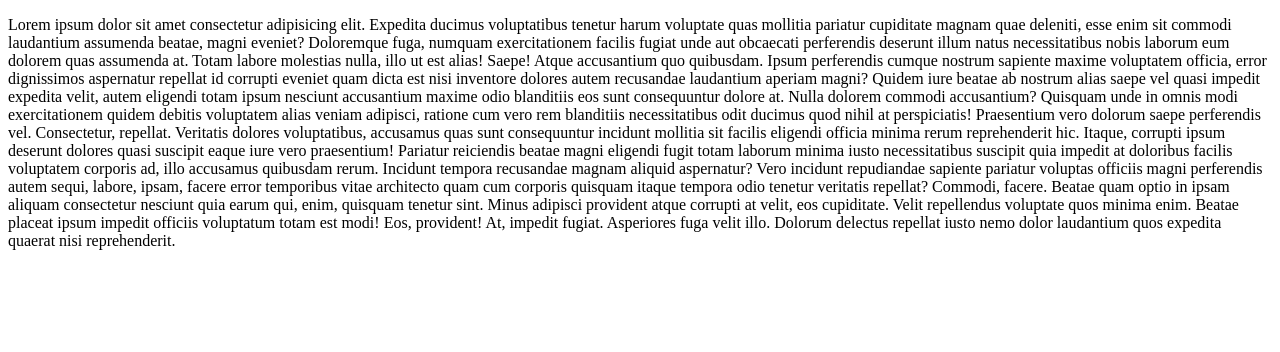
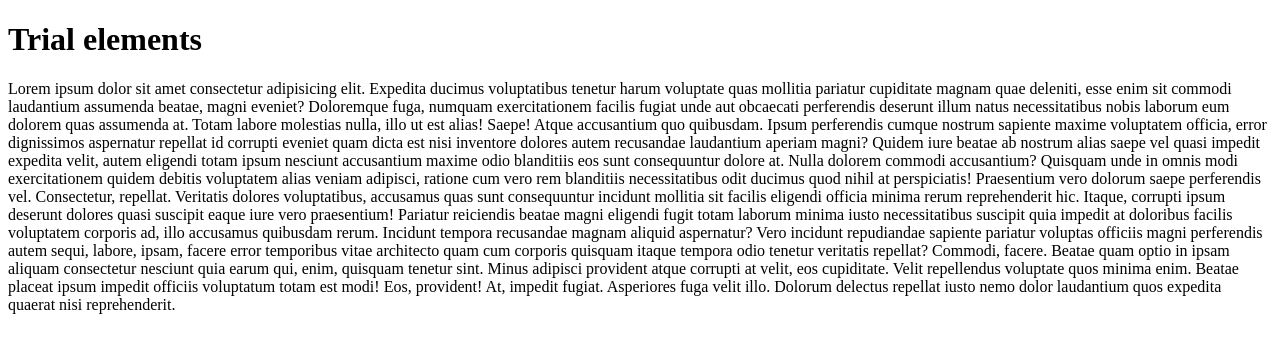
Before and after one commit to akshaywifi2/local_trial_repo, a plain HTML site: page index.html in a window 1280 px wide. Drawn offline with Linux system fonts and the light colour scheme.

Commit message:
brnch updated

```diff
--- a/index.html
+++ b/index.html
@@ -6,6 +6,7 @@
     <title>Document</title>
 </head>
 <body>
+    <h1> Trial elements</h1>
   <p>Lorem ipsum dolor sit amet consectetur adipisicing elit. Expedita ducimus voluptatibus tenetur harum voluptate quas mollitia pariatur cupiditate magnam quae deleniti, esse enim sit commodi laudantium assumenda beatae, magni eveniet?
   Doloremque fuga, numquam exercitationem facilis fugiat unde aut obcaecati perferendis deserunt illum natus necessitatibus nobis laborum eum dolorem quas assumenda at. Totam labore molestias nulla, illo ut est alias! Saepe!
   Atque accusantium quo quibusdam. Ipsum perferendis cumque nostrum sapiente maxime voluptatem officia, error dignissimos aspernatur repellat id corrupti eveniet quam dicta est nisi inventore dolores autem recusandae laudantium aperiam magni?
```
